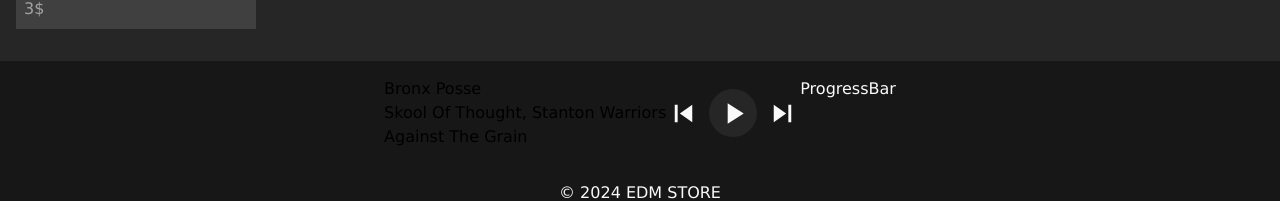
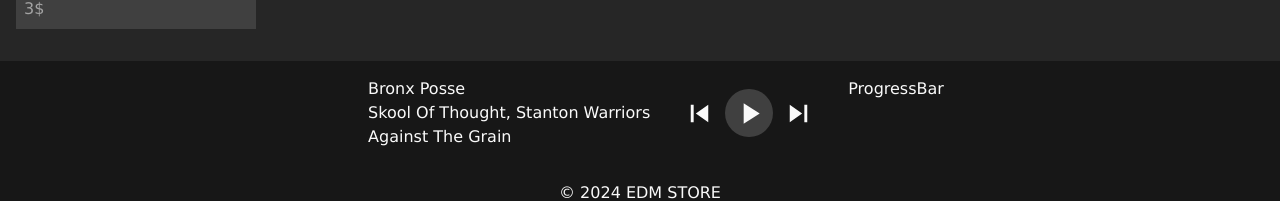
Before and after one commit to ArtfulLee/edm-store, a React (Vite) app: page / in a window 1280 px wide. Shown: the part 687-888 px from the top of the page. Built offline with nearby package versions, Linux system fonts and the light colour scheme.

Commit message:
feat: add AudioPlayer components (WIP)

```diff
--- a/src/components/ui/AudioPlayer/AudioPlayer.jsx
+++ b/src/components/ui/AudioPlayer/AudioPlayer.jsx
@@ -27,7 +27,7 @@ const AudioPlayer = () => {
   return (
     <>
       <div className="bg-neutral-900 py-4">
-        <div className="flex justify-center">
+        <div className="flex justify-center space-x-8">
           <DisplayTrack currentTrack={currentTrack} audioRef={audioRef} />
           <Controls audioRef={audioRef} />
           <ProgressBar />
--- a/src/components/ui/AudioPlayer/Controls.jsx
+++ b/src/components/ui/AudioPlayer/Controls.jsx
@@ -41,7 +41,7 @@ const Controls = (props) => {
 
         {/* Переключение кнопок Play/Pause. */}
         <button
-          className="rounded-full w-12 h-12 bg-neutral-800"
+          className="rounded-full w-12 h-12 bg-neutral-700"
           onClick={togglePlayPause}
         >
           {isPlaying ? (
--- a/src/components/ui/AudioPlayer/DisplayTrack.jsx
+++ b/src/components/ui/AudioPlayer/DisplayTrack.jsx
@@ -27,9 +27,9 @@ const DisplayTrack = (props) => {
 
       {/* Данные аудио */}
       <div>
-        <div>{currentTrack.nameOfTrack}</div>
-        <div>{currentTrack.artist}</div>
-        <div>{currentTrack.label}</div>
+        <div className="text-neutral-50">{currentTrack.nameOfTrack}</div>
+        <div className="text-neutral-50">{currentTrack.artist}</div>
+        <div className="text-neutral-50">{currentTrack.label}</div>
       </div>
     </>
   );
```
